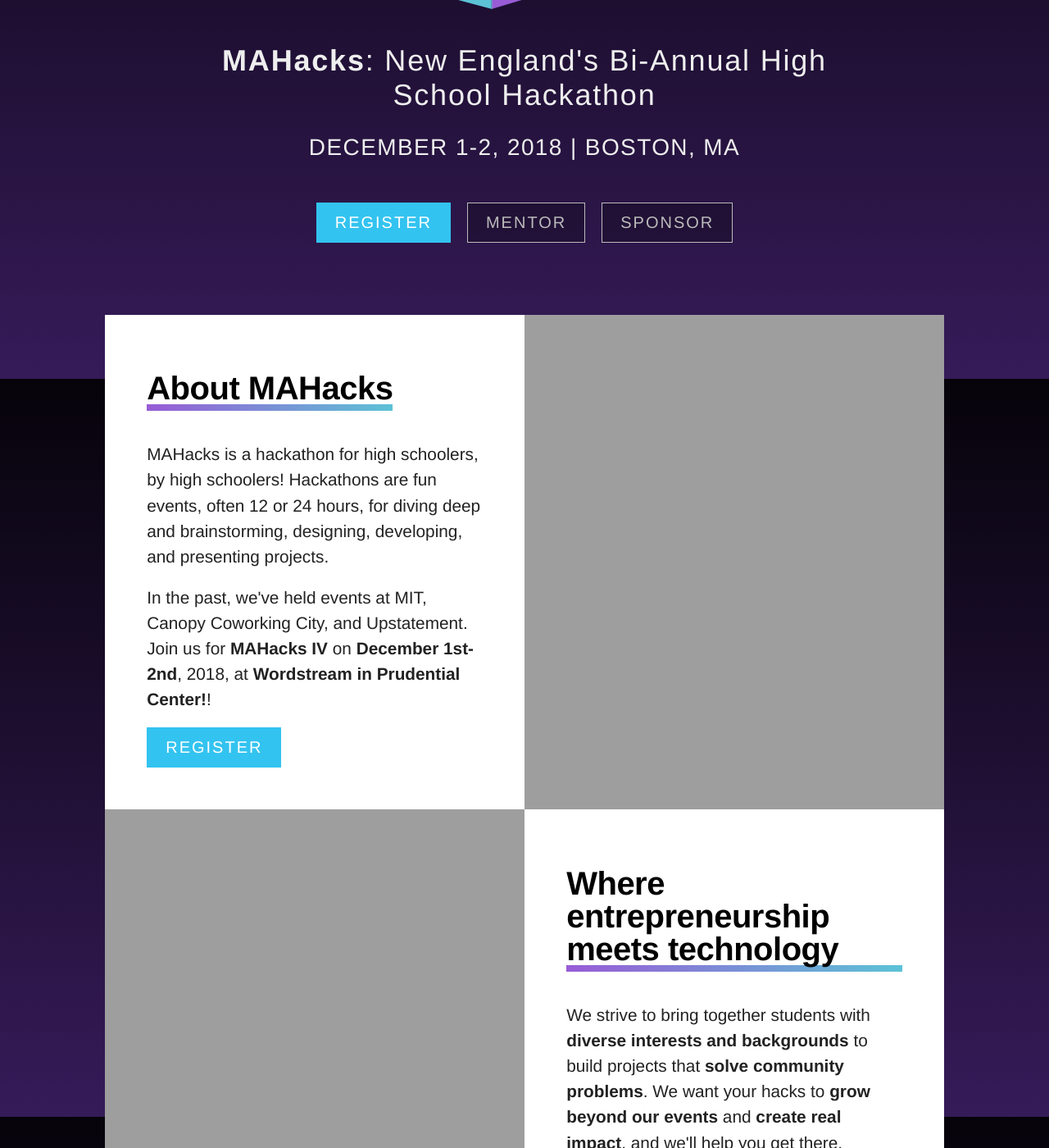
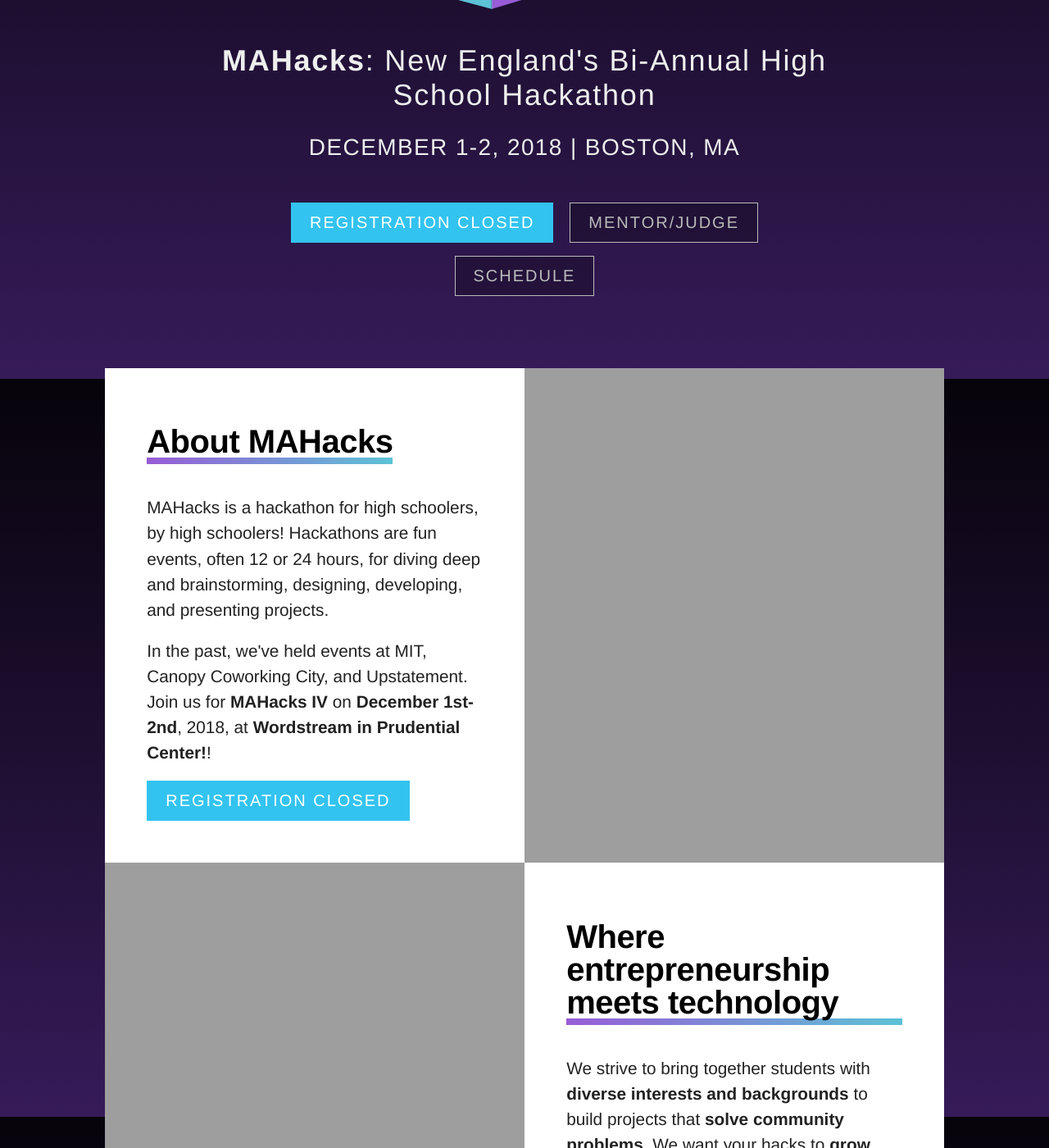
Before and after one commit to mahacks/old-website, a Jekyll site: the page built from index.html, in a window 1280 px wide and 1400 px high, scrolled down 438 px. Shown: the whole window at 82% size. Built offline with Jekyll 4.4.1, drawn with Linux system fonts in a browser that asks for light colours; some web fonts are replaced; a script that is not in the unit is left out.

Commit message:
Add link to schedule

```diff
--- a/index.html
+++ b/index.html
@@ -14,9 +14,9 @@
 			<h1><b>MAHacks</b>: New England's Bi-Annual High School Hackathon</h1>
 			<h2>December 1-2, 2018 | Boston, MA</h2>
 
-			<a href="register" class="button button-primary">Register</a>
-			<a href="mentor" class="button">Mentor</a>
-			<a href="sponsor" class="button">Sponsor</a>
+			<a href="" class="button button-primary">Registration Closed</a>
+			<a href="mentor" class="button">Mentor/Judge</a>
+			<a href="schedule" class="button">Schedule</a>
 		</header>
 
 		<section>
@@ -27,7 +27,7 @@
 
 				<p>In the past, we've held events at MIT, Canopy Coworking City, and Upstatement. Join us for <b>MAHacks IV</b> on <b>December 1st-2nd</b>, 2018, at <b>Wordstream in Prudential Center!</b>!</p>
 
-				<a href="" class="button button-primary">Register</a>
+				<a href="" class="button button-primary">Registration Closed</a>
 			</article>
 
 			<article class="half img" id="img1"> </article>
```
